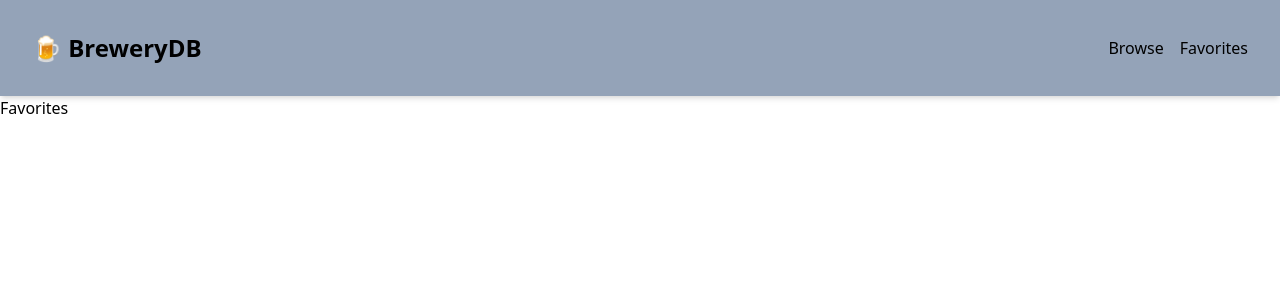
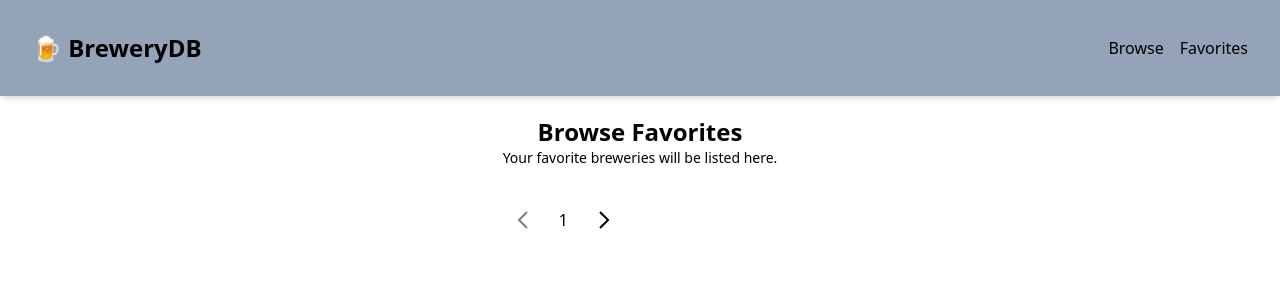
Before and after one commit to yoshrubin/brewery-app, a React (Vite) app: page /favorites in a window 1280 px wide. Shown: the top 300 px of the page. Built offline with nearby package versions, Linux system fonts and the light colour scheme.

Commit message:
add favorites page

```diff
--- a/src/components/Pagination.tsx
+++ b/src/components/Pagination.tsx
@@ -3,24 +3,36 @@ import arrowRight from "../assets/arrow-right.svg";
 interface PaginationProps {
   page: number;
   onClick: (value: number) => void;
+  totalPages: number;
 }
 
-const Pagination: React.FC<PaginationProps> = ({ page, onClick }) => {
+const Pagination: React.FC<PaginationProps> = ({
+  page,
+  onClick,
+  totalPages,
+}) => {
   return (
-    <div className="flex justify-evenly items-center">
+    <div className="flex space-x-4 items-center">
       <button
-        className="bg-white hover:bg-slate-200 rounded-md p-2 text-center {page === 1 ? 'hidden' : ''}"
-        onClick={() => onClick((page -= 1))}
+        className={`bg-white hover:bg-slate-200 rounded-md p-2 text-center ${
+          page === 1 ? "opacity-50 pointer-events-none" : ""
+        }`}
+        onClick={() => {
+          if (page === 1) return;
+          onClick((page -= 1));
+        }}
       >
-        <img src={arrowRight} className="rotate-180  " alt="Arrow Left" />
+        <img src={arrowRight} alt="Arrow Left" className="rotate-180" />
       </button>
       <p className="text-center">{page}</p>
+      {page !== totalPages && (
         <button
           className="bg-white hover:bg-slate-200 rounded-md p-2 text-center"
           onClick={() => onClick((page += 1))}
         >
           <img src={arrowRight} alt="Arrow Right" />
         </button>
+      )}
     </div>
   );
 };
--- a/src/main.tsx
+++ b/src/main.tsx
@@ -7,6 +7,7 @@ import BrowseBreweries from "./page/BrowseBreweries";
 import { Provider } from "react-redux";
 import store from "./store";
 import Root from "./routes/root";
+import BrowseFavorites from "./page/BrowseFavorites";
 
 const router = createBrowserRouter([
   {
@@ -20,7 +21,7 @@ const router = createBrowserRouter([
       },
       {
         path: "/favorites",
-        element: <div>Favorites</div>,
+        element: <BrowseFavorites />,
       },
     ],
   },
--- a/src/page/BrowseBreweries.tsx
+++ b/src/page/BrowseBreweries.tsx
@@ -46,8 +46,10 @@ const BrowseBreweries: React.FC = () => {
     await fetchBreweriesData(); // Fetch data immediately on search submit
   };
 
+  const totalPages = Math.ceil(100 / perPage);
+
   return (
-    <div className="max-w-screen-lg mx-auto flex flex-col items-center">
+    <>
       <h1 className="text-2xl font-bold text-center mt-5">Browse Breweries</h1>
       <p className="text-sm text-center">
         Browse the list of breweries and find your favorites.
@@ -81,8 +83,12 @@ const BrowseBreweries: React.FC = () => {
         ))}
       </div>
 
-      <Pagination page={page} onClick={(value) => setCurrentPage(value)} />
-    </div>
+      <Pagination
+        page={page}
+        onClick={(value) => setCurrentPage(value)}
+        totalPages={totalPages}
+      />
+    </>
   );
 };
 
--- a/src/page/BrowseFavorites.tsx
+++ b/src/page/BrowseFavorites.tsx
@@ -1,7 +1,40 @@
+import { useSelector } from "react-redux";
+import BreweryCard from "../components/BreweryCard";
+import { RootState } from "../store";
+import { useState } from "react";
+import Pagination from "../components/Pagination";
+
 const BrowseFavorites: React.FC = () => {
+  const favorites = useSelector((state: RootState) => state.brewery.favorites);
+  const [page, setPage] = useState<number>(1);
+  const favoritesArray = Object.values(favorites);
+  const breweries = favoritesArray.slice(page * 12 - 12, page * 12);
+  const totalPages = Math.ceil(favoritesArray.length / 12);
+
+  const setCurrentPage = (value: number) => {
+    setPage(value);
+  };
   return (
     <div>
-      <h1>Browse Favorites</h1>
+      <h1 className="text-2xl font-bold text-center mt-5">Browse Favorites</h1>
+      <p className="text-sm text-center">
+        Your favorite breweries will be listed here.
+      </p>
+      <div className="grid grid-cols-2 md:grid-cols-3 gap-4 p-4">
+        {breweries.map((brewery) => (
+          <BreweryCard
+            key={brewery.id}
+            brewery={brewery}
+            isFavorite={!!favorites[brewery.id]}
+          />
+        ))}
+      </div>
+
+      <Pagination
+        page={page}
+        onClick={(value) => setCurrentPage(value)}
+        totalPages={totalPages}
+      />
     </div>
   );
 };
--- a/src/routes/root.tsx
+++ b/src/routes/root.tsx
@@ -5,7 +5,9 @@ export default function Root() {
   return (
     <>
       <Navbar />
-      <Outlet />
+      <div className="max-w-screen-lg mx-auto flex flex-col items-center">
+        <Outlet />
+      </div>
     </>
   );
 }
```
Lines whose indentation alone changed are shown as unchanged.
